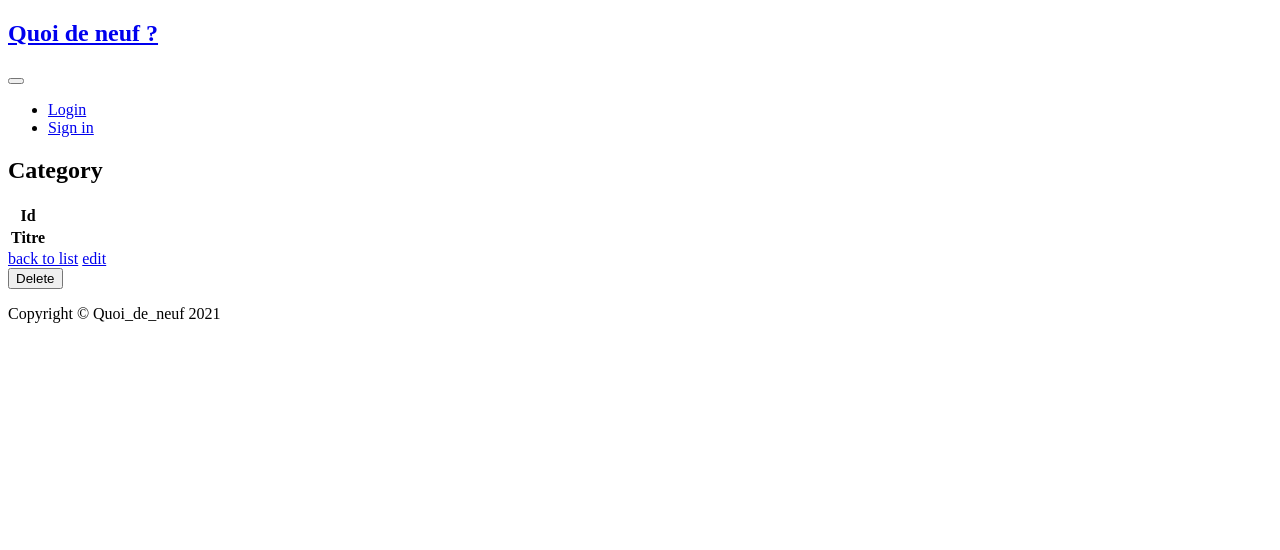
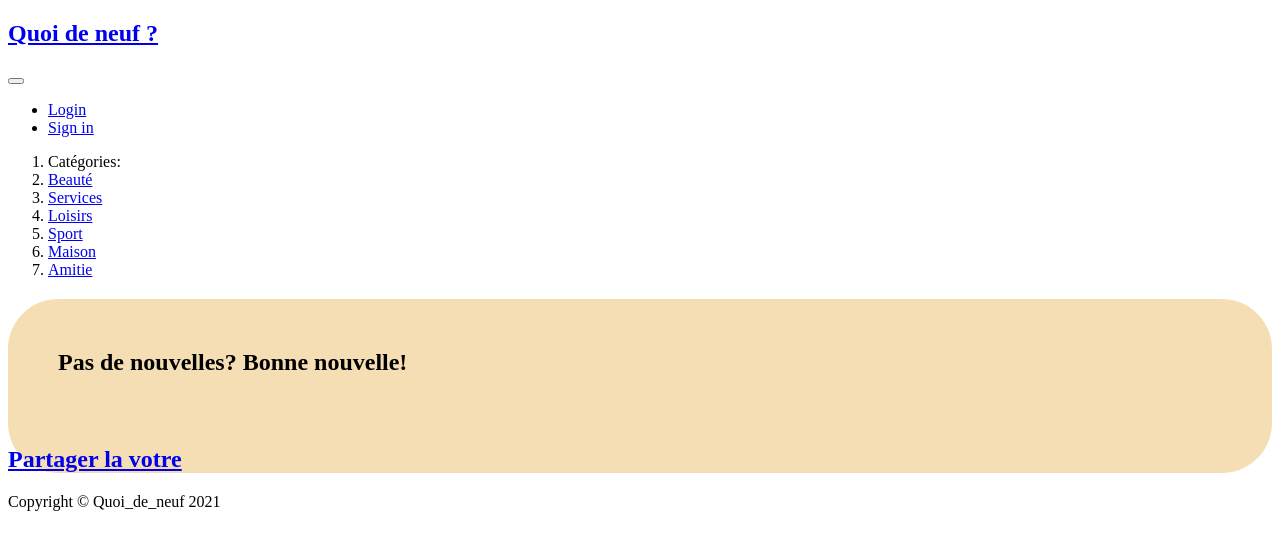
Before and after one commit to Liudmylla/quoi-de-neuf, a Symfony app: template templates/category/show.html.twig in a window 1280 px wide. Shown: the top 550 px of the page. Run offline with Twig, Linux system fonts and the light colour scheme; the template is opened without the code that fills it, so the values that code supplies are empty; some libraries are stand-ins or nearby versions.

Commit message:
added show per category,view annonce simple, annonce par category

```diff
--- a/templates/category/show.html.twig
+++ b/templates/category/show.html.twig
@@ -1,26 +1,57 @@
 {% extends 'base.html.twig' %}
 
-{% block title %}Category{% endblock %}
+{% block title %}Annonce par Catégories
+{% endblock %}
 
 {% block body %}
-    <h1>Category</h1>
+<ol class="breadcrumb">
+<li class="breadcrumb-item active">Catégories:</li>
+		<li class="breadcrumb-item">
+			<a href="{{ path('category_show', {'id': 1}) }}">Beauté</a>
+		</li>
+		<li class="breadcrumb-item">
+			<a href="{{ path('category_show', {'id': 2}) }}">Services</a>
+		</li>
+		<li class="breadcrumb-item">
+			<a href="{{ path('category_show', {'id': 3}) }}">Loisirs</a>
+		</li>
+		<li class="breadcrumb-item">
+			<a href="{{ path('category_show', {'id': 4}) }}">Sport</a>
+		</li>
+		<li class="breadcrumb-item">
+			<a href="{{ path('category_show', {'id': 5}) }}">Maison</a>
+		</li>
+		<li class="breadcrumb-item">
+			<a href="{{ path('category_show', {'id': 6}) }}">Amitie</a>
+		</li>
 
-    <table class="table">
-        <tbody>
-            <tr>
-                <th>Id</th>
-                <td>{{ category.id }}</td>
-            </tr>
-            <tr>
-                <th>Titre</th>
-                <td>{{ category.titre }}</td>
-            </tr>
-        </tbody>
-    </table>
+</ol>
+<a class="row justify-content-center mb-3" href="{{ path('annonce_new') }}"><h1> {{ category.titre}}</h1></a>
 
-    <a href="{{ path('category_index') }}">back to list</a>
+<div class="row" style="background-color: wheat;border-radius: 50px;">
+	{% for annonce in annonces %}
+	{#{% if annonce.isValidated %}#}
 
-    <a href="{{ path('category_edit', {'id': category.id}) }}">edit</a>
+    <div class="col-lg-4 col-sm-6 mb-4 mt-4">
+        <div class="card h-100"style="border-radius: 50px;">
+		{% if annonce.image %}
+			<img src="{{ vich_uploader_asset(annonce, 'imageFile') }}" class="card-img-top" alt="sadness" />
+		{% else %}
 
-    {{ include('category/_delete_form.html.twig') }}
+			<img src="{{ asset('build/exemple.png') }}"class="card-img-top" alt="sadness" />
+		{% endif %}
+					<div class="card-body pb-5">
+					  <h4 class="card-title">{{ annonce.titre|capitalize}}</h4>
+					  <p class="card-text pb-3">{{ annonce.contenu|slice(0,300) }}</p>
+					  <p class="card-text"><small class="text-muted">{{ annonce.createdDate ? annonce.createdDate|date('d-m-Y ') : '' }}  Auteur:{{ annonce.auteur ? annonce.auteur.email : 'User inconnu' }} </small></p>
+                      <a href="{{ path('annonce_show', {'id': annonce.id}) }}"><i class="bi bi-arrow-right"></i></a>
+					</div>
+		</div>
+	</div>
+    {#{% endif %} #}
+    {% else %}
+    <h1 style="padding: 50px;">Pas de nouvelles? Bonne nouvelle!</h1>
+    <a  href="{{ path('annonce_new') }}"><h1> Partager la votre</h1></a>
+	{% endfor %}
+</div>
 {% endblock %}
```
Also changed, not shown: src/Controller/CategoryController.php (+9 -0 lines), templates/home/index.html.twig (+6 -6 lines).
